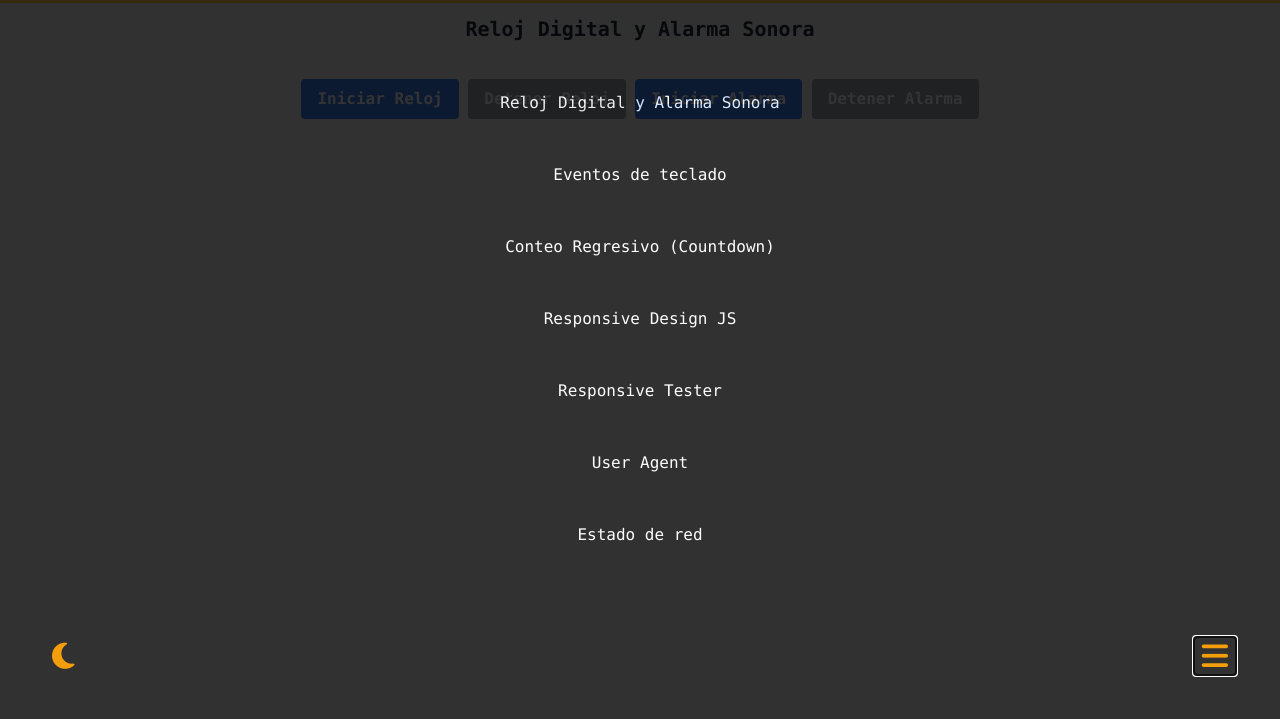
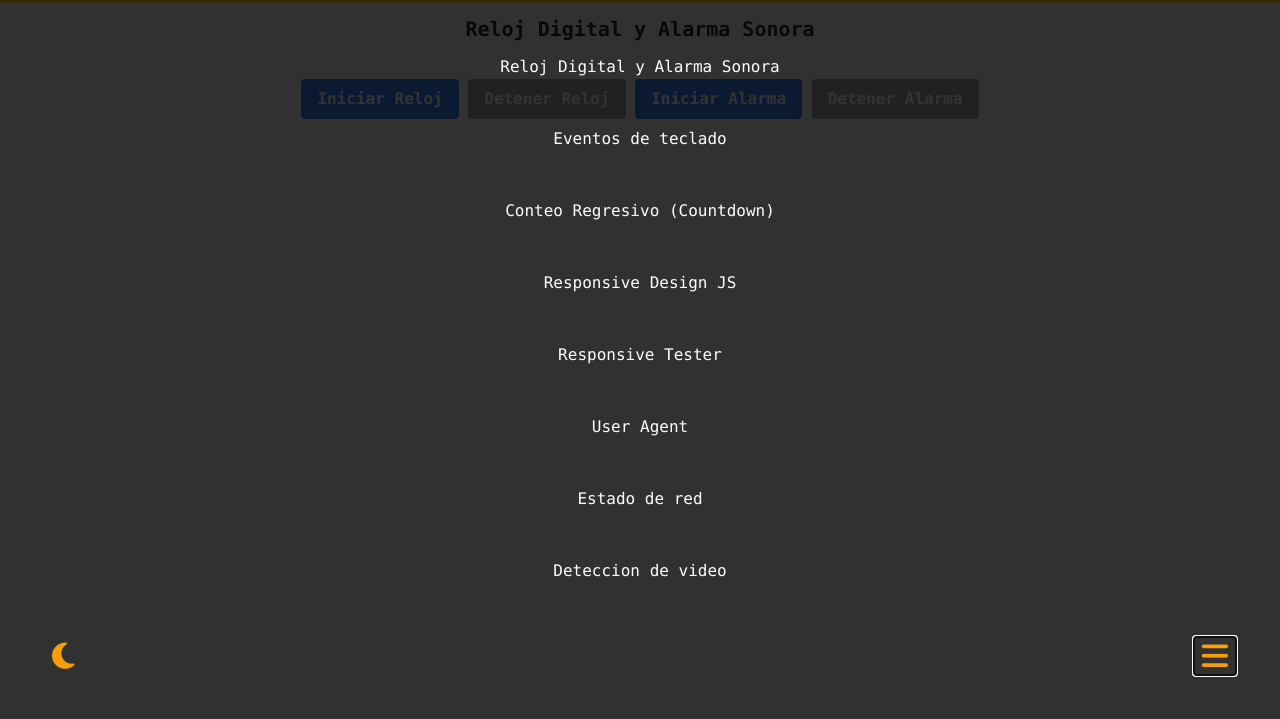
Before and after one commit to g1alexander/DOM-exercises, a website with bundled scripts: page public/index.html in a window 1280 px wide. Both pictures are taken after a click on the button 1214 px from the left and 737 px from the top of the page. Shown: the part 81-800 px from the top of the page. Built offline with nearby package versions, Linux system fonts and the light colour scheme; no server answers.

Commit message:
exercise 12 - detection of camera

```diff
--- a/public/index.html
+++ b/public/index.html
@@ -1,5 +1,5 @@
 <!DOCTYPE html>
-<html lang="en" class="dark">
+<html lang="es" class="dark">
   <head>
     <meta charset="UTF-8" />
     <meta http-equiv="X-UA-Compatible" content="IE=edge" />
@@ -51,6 +51,9 @@
           >
           <a href="#seccion7" class="link-menu w-full text-center"
             >Estado de red</a
+          >
+          <a href="#seccion8" class="link-menu w-full text-center"
+            >Deteccion de video</a
           >
         </div>
       </nav>
@@ -202,6 +205,12 @@
         <section id="seccion7" class="h-screen">
           <h2 class="title">Estado de red</h2>
         </section>
+
+        <!-- deteccion de video -->
+        <section id="seccion8" class="h-screen">
+          <h2 class="title">Deteccion de video</h2>
+          <video id="cam" class="mx-auto" playsinline autoplay></video>
+        </section>
       </main>
     </div>
 
--- a/public/js/index.js
+++ b/public/js/index.js
@@ -8,6 +8,7 @@ import responsive from "./responsive.js";
 import responsiveTester from "./responsive_tester.js";
 import userAgent from "./user_agent.js";
 import statusRed from "./status_red.js";
+import cam from "./video_cam.js";
 
 document.addEventListener("DOMContentLoaded", (e) => {
   menuBurger("#menu i", ".navbar a");
@@ -42,6 +43,8 @@ document.addEventListener("DOMContentLoaded", (e) => {
   userAgent("user-agent");
 
   statusRed("status");
+
+  cam("cam");
 });
 
 document.addEventListener("scroll", () => {
--- /dev/null
+++ b/public/js/video_cam.js
@@ -0,0 +1,18 @@
+export default function cam(id) {
+  let p = navigator.mediaDevices.getUserMedia({
+    audio: false,
+    video: {
+      width: { min: 640, max: 1920 },
+      height: { min: 480, max: 1080 },
+    },
+  });
+
+  p.then((mediaStream) => {
+    let video = document.getElementById(id);
+    video.srcObject = mediaStream;
+  });
+
+  p.catch((err) => {
+    console.log(err.name);
+  });
+}
```
